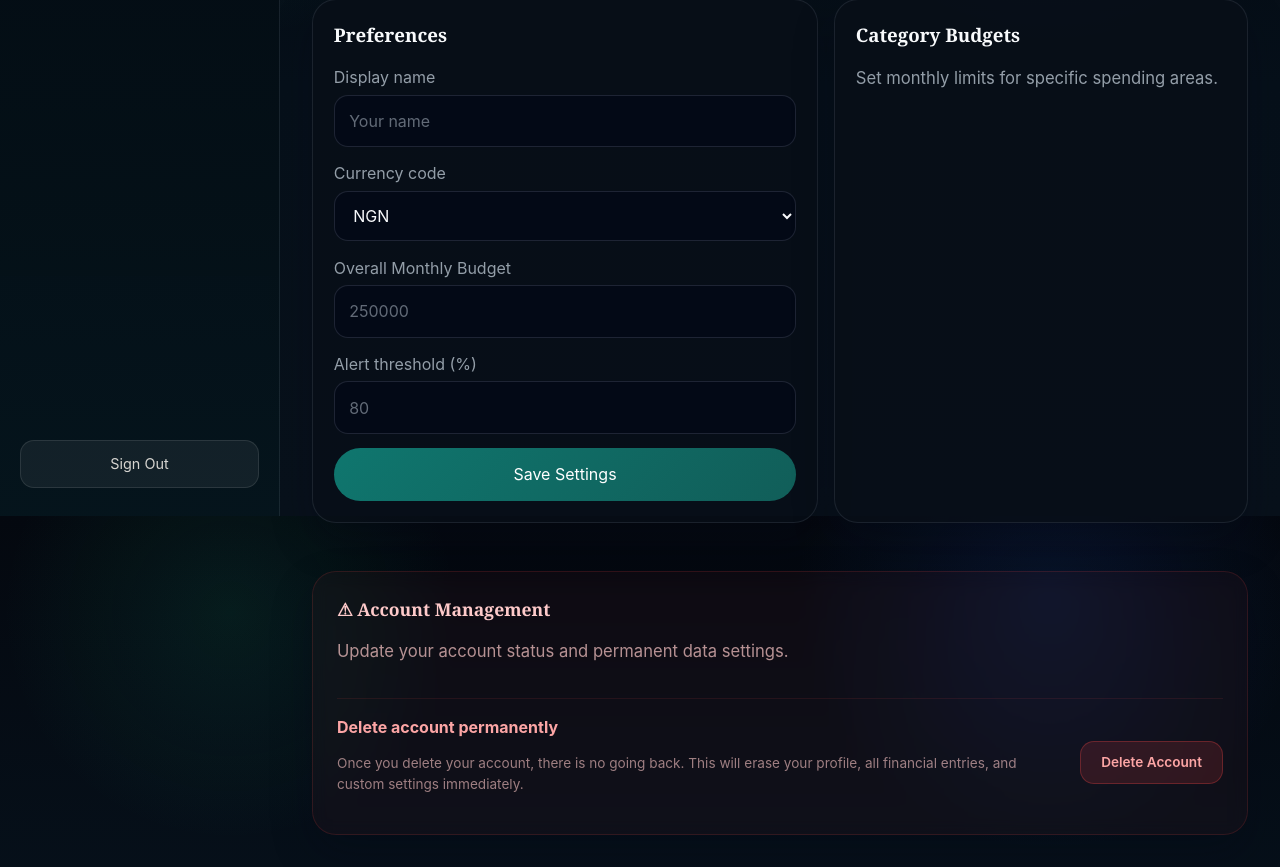
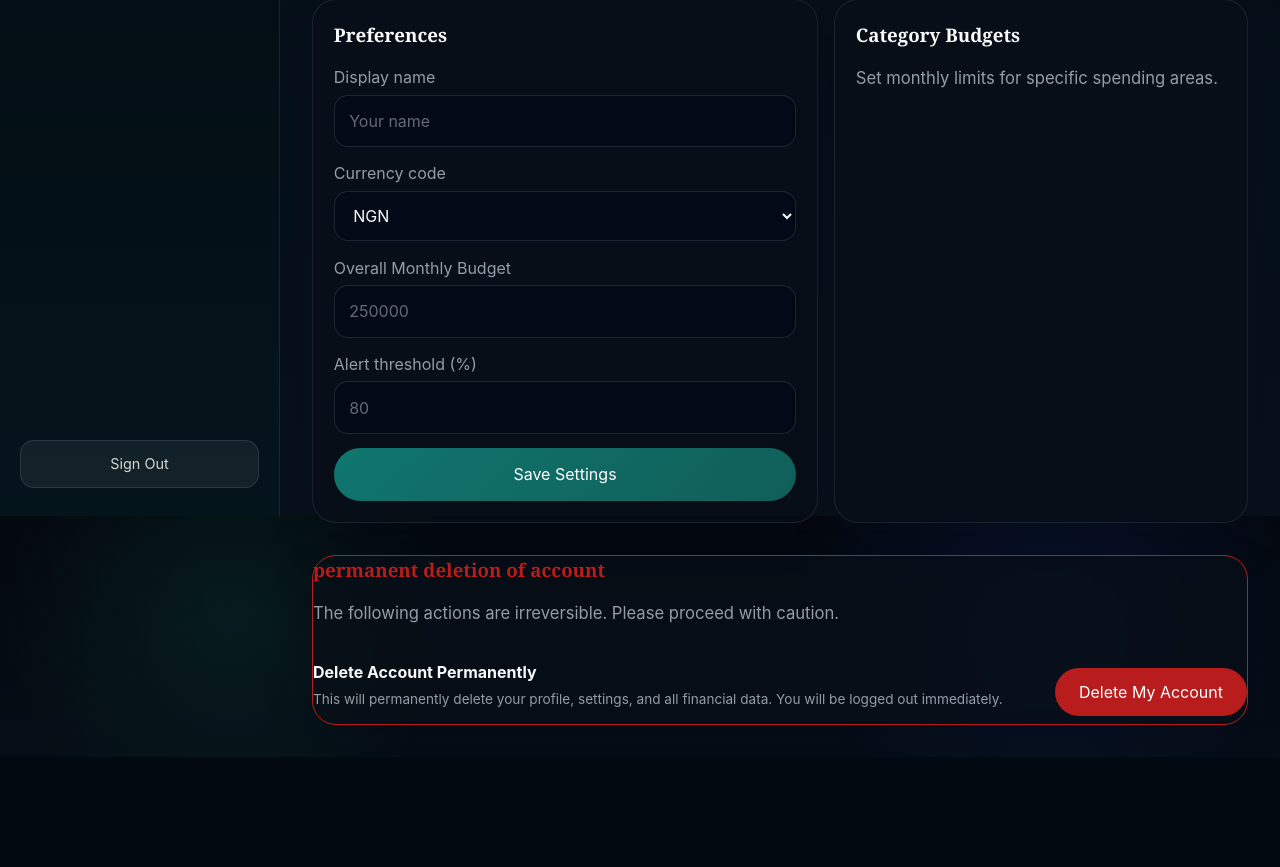
Before and after one commit to DeveloperGru141/expense_tracker, a Python web app: template templates/settings.html in a window 1280 px wide. Shown: the part 284-1151 px from the top of the page. After the commit the page ends 1041 px from the top, so only its background shows below. Run offline with Jinja, Linux system fonts and the light colour scheme; the template is opened without the code that fills it, so the values that code supplies are empty.

Commit message:
"Update project files and add new features"

```diff
--- a/templates/settings.html
+++ b/templates/settings.html
@@ -90,20 +90,18 @@
         </section>
     </section>
 
-    <section class="card danger-zone" style="margin-top: 3rem; border: 1px solid rgba(239, 68, 68, 0.15); background: rgba(239, 68, 68, 0.04); padding: 1.5rem;">
-        <div style="padding-bottom: 1rem;">
-            <h3 style="color: #fecaca; font-size: 1.1rem; margin-bottom: 0.5rem;">&#9888; Account Management</h3>
-            <p class="subtext" style="color: rgba(254, 202, 202, 0.7);">Update your account status and permanent data settings.</p>
-        </div>
+    <section class="card danger-zone" style="margin-top: 2rem; border: 1px solid var(--danger);">
+        <h3 style="color: var(--danger);">permanent deletion of account</h3>
+        <p class="subtext">The following actions are irreversible. Please proceed with caution.</p>
 
-        <div class="danger-zone-action" style="display: flex; justify-content: space-between; align-items: center; gap: 1rem; padding-top: 1rem; border-top: 1px solid rgba(239, 68, 68, 0.1); flex-wrap: wrap;">
-            <div style="flex: 1; min-width: 200px;">
-                <strong style="display: block; margin-bottom: 0.25rem; color: #fca5a5;">Delete account permanently</strong>
-                <p class="muted-text" style="font-size: 0.85rem; line-height: 1.6; color: rgba(254, 202, 202, 0.6);">Once you delete your account, there is no going back. This will erase your profile, all financial entries, and custom settings immediately.</p>
+        <div style="display: flex; justify-content: space-between; align-items: center; padding-top: 1rem;">
+            <div>
+                <strong>Delete Account Permanently</strong>
+                <p class="muted-text" style="font-size: 0.85rem; margin-top: 0.25rem;">This will permanently delete your profile, settings, and all financial data. You will be logged out immediately.</p>
             </div>
-            <form action="/settings/delete-account" method="post" onsubmit="return confirm('WARNING: This will permanently delete your account and ALL data. This action cannot be undone. Are you absolutely sure?');">
+            <form action="/settings/delete-account" method="post" onsubmit="return confirm('WARNING: This will permanently delete your ENTIRE account and all associated data. This action cannot be undone. Are you absolutely sure?');">
                 <input type="hidden" name="csrf_token" value="{{ csrf_token }}">
-                <button type="submit" class="delete-button" style="background: rgba(239, 68, 68, 0.15); border: 1px solid rgba(239, 68, 68, 0.3); color: #fca5a5; padding: 0.65rem 1.25rem; font-weight: 600; font-size: 0.85rem; border-radius: var(--radius-sm); cursor: pointer; transition: all 0.2s ease; white-space: nowrap;">Delete Account</button>
+                <button type="submit" class="delete-button" style="background: var(--danger); border: none; padding: 0.75rem 1.5rem;">Delete My Account</button>
             </form>
         </div>
     </section>
```
